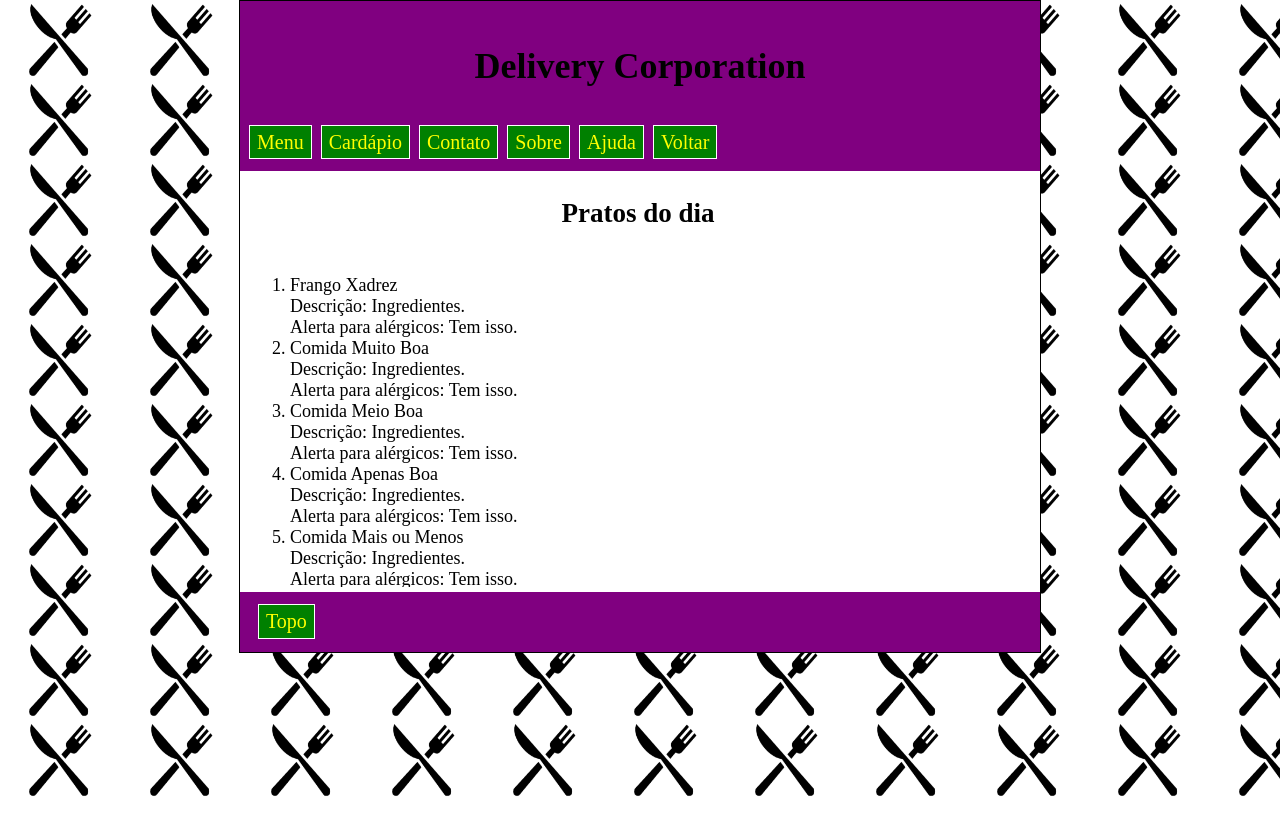
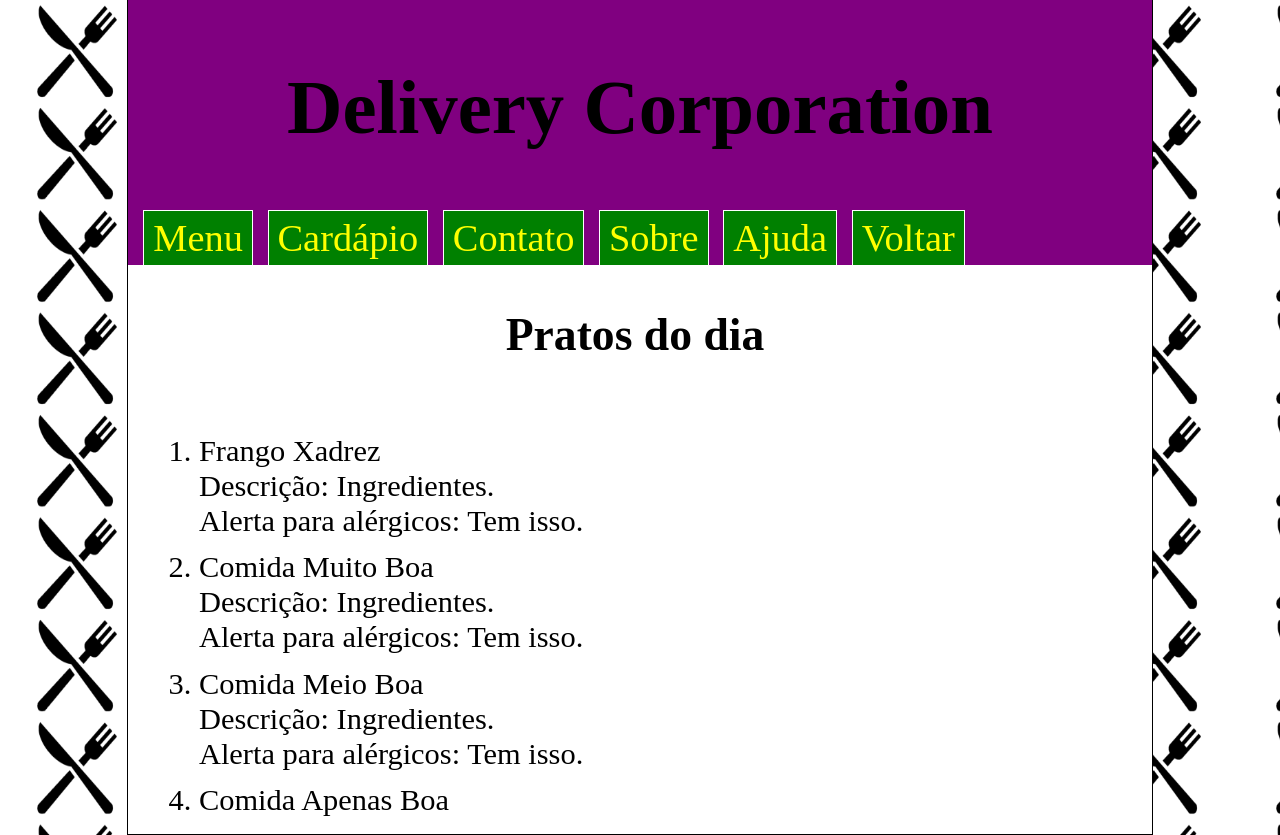
Before and after one commit to PauloHenriqueMagno/Curriculo, a PHP site: page /delivery/delivery_corporation.html in a window 1280 px wide. Before the commit the page ends 796 px from the top, so only its background shows below. Run offline with PHP 8.4, Linux system fonts and the light colour scheme.

Commit message:
Correção das proporções do delivery

```diff
--- a/delivery/delivery.css
+++ b/delivery/delivery.css
@@ -1,9 +1,9 @@
 body {
-	background-image: url("image/delivery_background.png");
+	background-image: url("../image/delivery_background.png");
 	background-repeat: repeat;
-	background-size: 121px 80px;
+	background-size: 12.1vw 8vw;
 	color: #000;
-	font-size: 20px;
+	font-size: 3vw;
 	font-family: "Times New Roman", Arial;
 	margin: 0;
 	padding: 0;
@@ -13,8 +13,9 @@
 
 .tudo {
 	background: #FFF;
-	border: #000 1px solid;
-	width: 800px;
+	border: #000 0.1vw solid;
+	border-top: 0.01vw;
+	width: 80vw;
 	margin: auto;
 	text-align: left;
 }
@@ -22,22 +23,22 @@
 /*Cabeçalho*/
 .cabecalho {
 	background: purple;
-	font-size: 18px;
+	font-size: 3vw;
 	text-align: center;
-	padding: 20px;
+	padding: 1vw;
 }
 
 /*Menu*/
 .menu {
 	background: purple;
-	height: 40px;
+	height: 6vh;
 	margin: 0px;
 	padding: 0px;
 }
 .menu ul {
 	margin: 0px;
 	padding: 0px;
-	margin-left: 7px;
+	margin-left: 1vw;
 }
 .menu ul li {
 	display: inline;
@@ -45,65 +46,37 @@
 .menu ul li a {
 	background: green;
 	color: yellow;
-	border: 1px #FFF solid;
-	padding: 5px 7px;
-	margin: 2px;
+	border: 0.1vw #FFF solid;
+	padding: 0.5vw 0.7vw;
+	margin: 0.2vw;
 	text-decoration: none;
 }
 .menu ul li a:hover {
 	background: #FFF;
 	color: #F00;
-	border: #F00 1px solid;
+	border: #F00 0.01vw solid;
 	text-decoration: none;
 }
 
 /*Content*/
 .content{
-	width: 99.5%;
-	height: 32.5vw;
+	width: 99%;
+	height: 70vh;
 	border: none;
 }
 
 .conteudo {
-	clear: both;
-	font-size: 18px;
-	padding: 5px;
-	text-align: justify;
+	font-size: 3vw;
+	padding: 0.5vw;
+	text-align: left;
 	background: white;
 }
 h2 {
 	text-align: center;
 }
-
-/*Rodape*/
-.rodape {
-	clear: both;
-	background: purple;
-	color: #FFF;
-	text-align: left;
-	padding: 10px;
-	height: 40px;
+.conteudo ol{
+	padding-left: 6vw;
 }
-.rodape ul{
-	margin: 0;
-	padding: 0;
-	margin-left: 6px;
+.conteudo ol li{
+	margin-bottom: 2vh;
 }
-.rodape ul li{
-	display: inline;
-}
-.rodape ul li a{
-	background: green;
-	color: yellow;
-	border: 1px #FFF solid;
-	float: left;
-	padding: 5px 7px;
-	margin: 2px;
-	text-decoration: none;
-}
-.rodape ul li a:hover{
-	background: #FFF;
-	color: #F00;
-	border: #F00 1px solid;
-	text-decoration: none;
-}
--- a/delivery/delivery_corporation.html
+++ b/delivery/delivery_corporation.html
@@ -26,18 +26,11 @@
 	    <li><a href="../index.html">Voltar</a></li>
 		</ul>
 		</div>
-
+		<main>
 			<iframe class="content" src="menu.html">
 
 			</iframe>
-
-		<div class="rodape">
-
-		<ul>
-			<li><a href="#topo">Topo</a>
-		</ul>
-
-		</div>
+		</main>
 	</div>
 
 </body>
--- a/delivery/menu.html
+++ b/delivery/menu.html
@@ -52,15 +52,15 @@
     Descrição: Ingredientes.<br>
     Alerta para alérgicos: Tem isso.</li>
 
-    <li>Comida<br>
+    <li>Comida meio ruim<br>
     Descrição: Ingredientes.<br>
     Alerta para alérgicos: Tem isso.</li>
 
-    <li>Comida<br>
+    <li>Comida ruim<br>
     Descrição: Ingredientes.<br>
     Alerta para alérgicos: Tem isso.</li>
 
-    <li>Comida<br>
+    <li>Comida muito ruim<br>
     Descrição: Ingredientes.<br>
     Alerta para alérgicos: Tem isso.</li>
 
```
